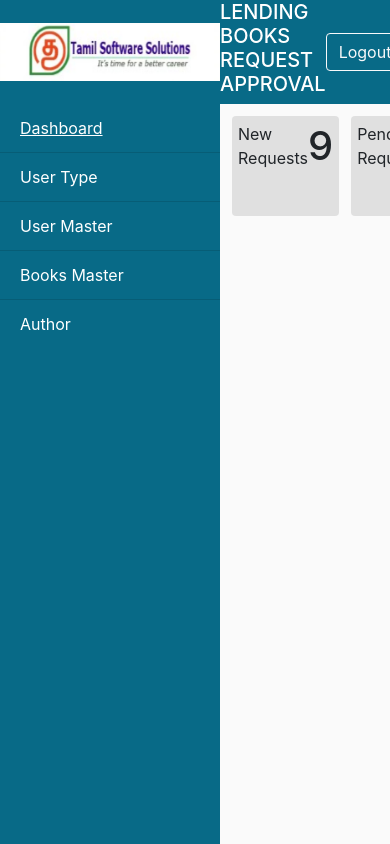
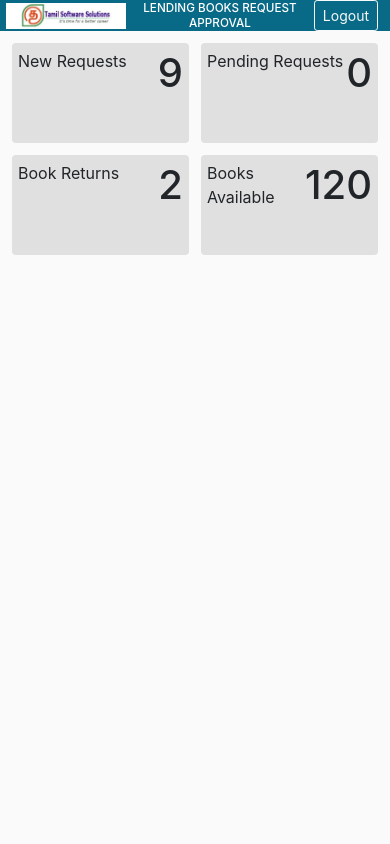
Before and after one commit to PerumalJP/tss-lending-book-request, a React (Create React App) app: page /dashboard in a window 390 px wide. Both pictures are taken after typing "Sample", "Sample123" into the empty fields and a click on the button "Submit". Built offline with nearby package versions, Linux system fonts and the light colour scheme.

Commit message:
mobile view support

```diff
--- a/src/App.css
+++ b/src/App.css
@@ -29,6 +29,39 @@
   color: white;
 }
 
+
+@media (max-width:575.98px) {
+  .app-header header {
+    padding-left: 6px;
+  }
+  .nav-bar {
+    display: none;
+  }
+
+  h5 {
+    font-size: 3vw !important;
+  }
+
+  .sm-hide {
+    display: none !important;
+  }
+  .app-logo {
+
+    width: 120px !important;
+  }
+}
+
+@media (min-width:575.98px) {
+
+  .nav-bar {
+    display: block;
+  }
+
+  .sm-hide {
+    display: block !important;
+  }
+}
+
 .app-page {
   background: #FAFAFA;
   display: flex;
--- a/src/components/dashboard/index.css
+++ b/src/components/dashboard/index.css
@@ -1,5 +1,6 @@
 .status-panel {
     display: flex;
+    flex-wrap: wrap;
 }
 
 .status-panel-item {
@@ -8,7 +9,7 @@
     padding: 6px;
     margin: 6px;
     border-radius: 4px;
-    flex: 1;
+    flex: 1 0 150px;
     display: flex;
     justify-content: space-between;
 }
--- a/src/components/header/index.css
+++ b/src/components/header/index.css
@@ -11,6 +11,6 @@ header {
 }
 
 .app-logo {
-    height: 58px;
+    height: auto;
     width: 220px;
 }
--- a/src/components/header/index.js
+++ b/src/components/header/index.js
@@ -17,10 +17,12 @@ const Header = () => {
     return (
         <div className="app-header">
             <header>
-                <img className="app-logo" src="./tss-logo.PNG" alt="logo" />
-                <h5>LENDING BOOKS REQUEST APPROVAL</h5>
                 <div>
-                    <Button variant="outline-light" onClick={handleLogout}>Logout</Button>
+                    <img className="app-logo" src="./tss-logo.PNG" alt="logo" />
+                </div>
+                <h5 className="text-center mb-0">LENDING BOOKS REQUEST APPROVAL</h5>
+                <div>
+                    <Button variant="outline-light" size="sm" onClick={handleLogout}>Logout</Button>
                 </div>
             </header>
         </div>
--- a/src/components/navBar/index.js
+++ b/src/components/navBar/index.js
@@ -4,7 +4,7 @@ import { NavLink } from 'react-router-dom';
 
 const NavBar = () => {
     return (
-        <nav className="nav-bar">
+        <nav className="nav-bar .d-none">
             <ListGroup variant="flush">
                 <ListGroup.Item>
                     <NavLink to="/dashboard">Dashboard</NavLink>
--- a/src/components/userType/index.js
+++ b/src/components/userType/index.js
@@ -56,7 +56,7 @@ const UserType = () => {
     return (
         <div className="app-page">
             <h4 className="text-center m-3">User Type</h4>
-            <Container>
+            <Container sm="false">
                 <Row className="justify-content-md-center">
                     <Col sm={8}>
 
@@ -85,9 +85,7 @@ const UserType = () => {
                         </Form>
                     </Col>
                 </Row>
-            </Container>
 
-            <Container>
                 <Row>
                     <Col sm={12}>
                         <Table bordered className="mt-4" size="sm">
```
